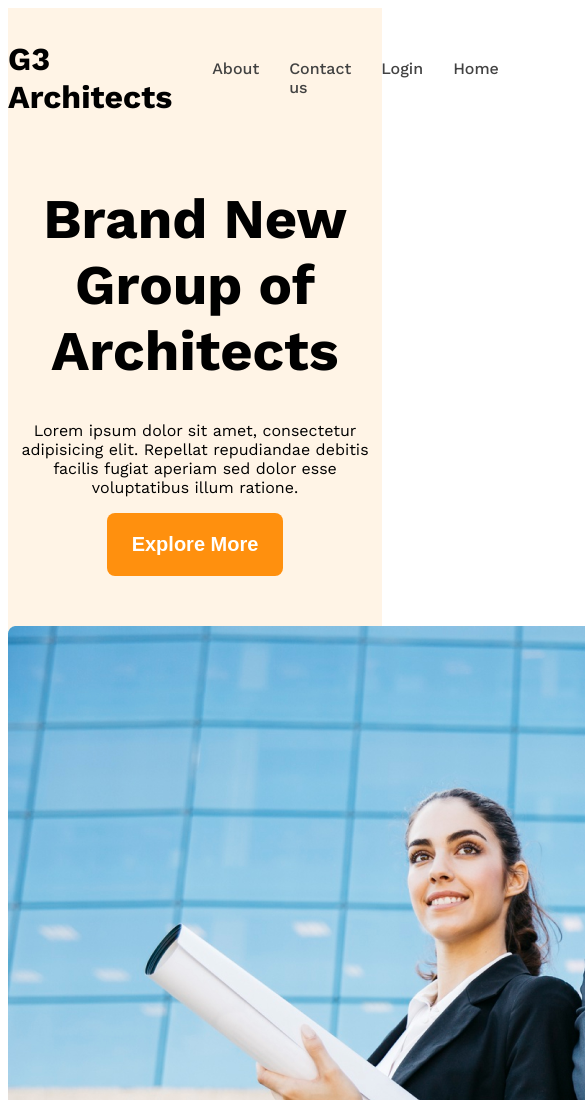
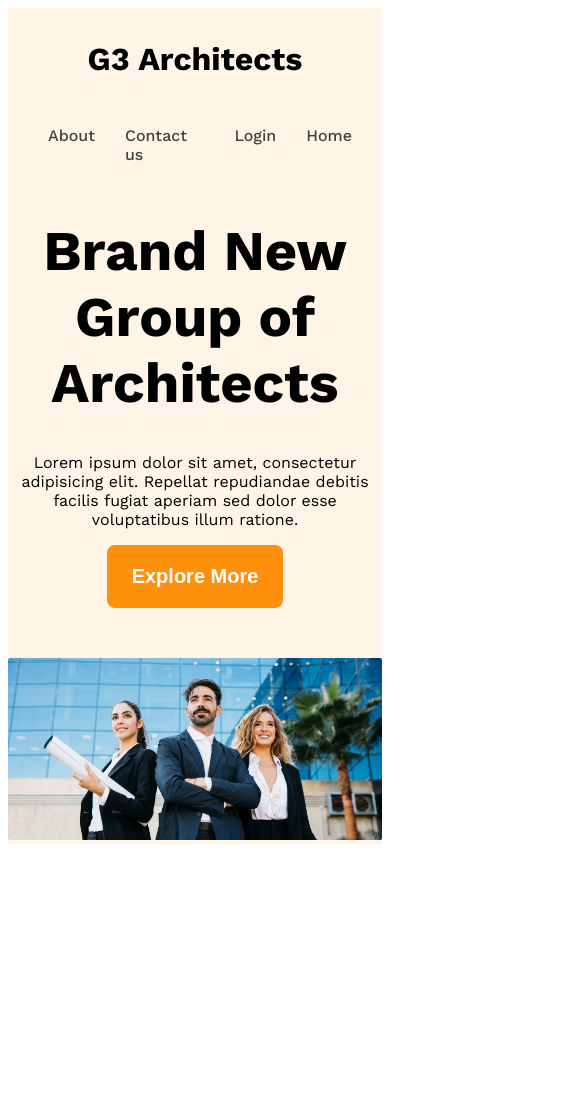
Before and after one commit to mahinabdullah04/G3-Architects, a plain HTML site: page index.html in a window 390 px wide. Shown: the top 1100 px of the page, 585 px wide, since content can reach past the window. After the commit the page ends 852 px from the top, so only its background shows below. Drawn offline with nearby package versions, Linux system fonts and the light colour scheme.

Commit message:
made banner section responsive to small devices

```diff
--- a/index.html
+++ b/index.html
@@ -35,7 +35,7 @@
           </p>
           <button class="btn-primary">Explore More</button>
         </div>
-        <img src="images/banner.png" alt="" />
+        <img  class = "banner-img" src="images/banner.png" alt="" />
       </div>
     </header>
     <main></main>
--- a/styles/architects.css
+++ b/styles/architects.css
@@ -65,3 +65,15 @@
   font-weight: 700;
   font-size: 3.5rem;
 }
+.banner-img {
+  width: 100%;
+}
+
+/* Responsive Media Query */
+
+@media (max-width: 576px) {
+  .navbar,
+  .nav-link {
+    flex-direction: column;
+  }
+}
```
